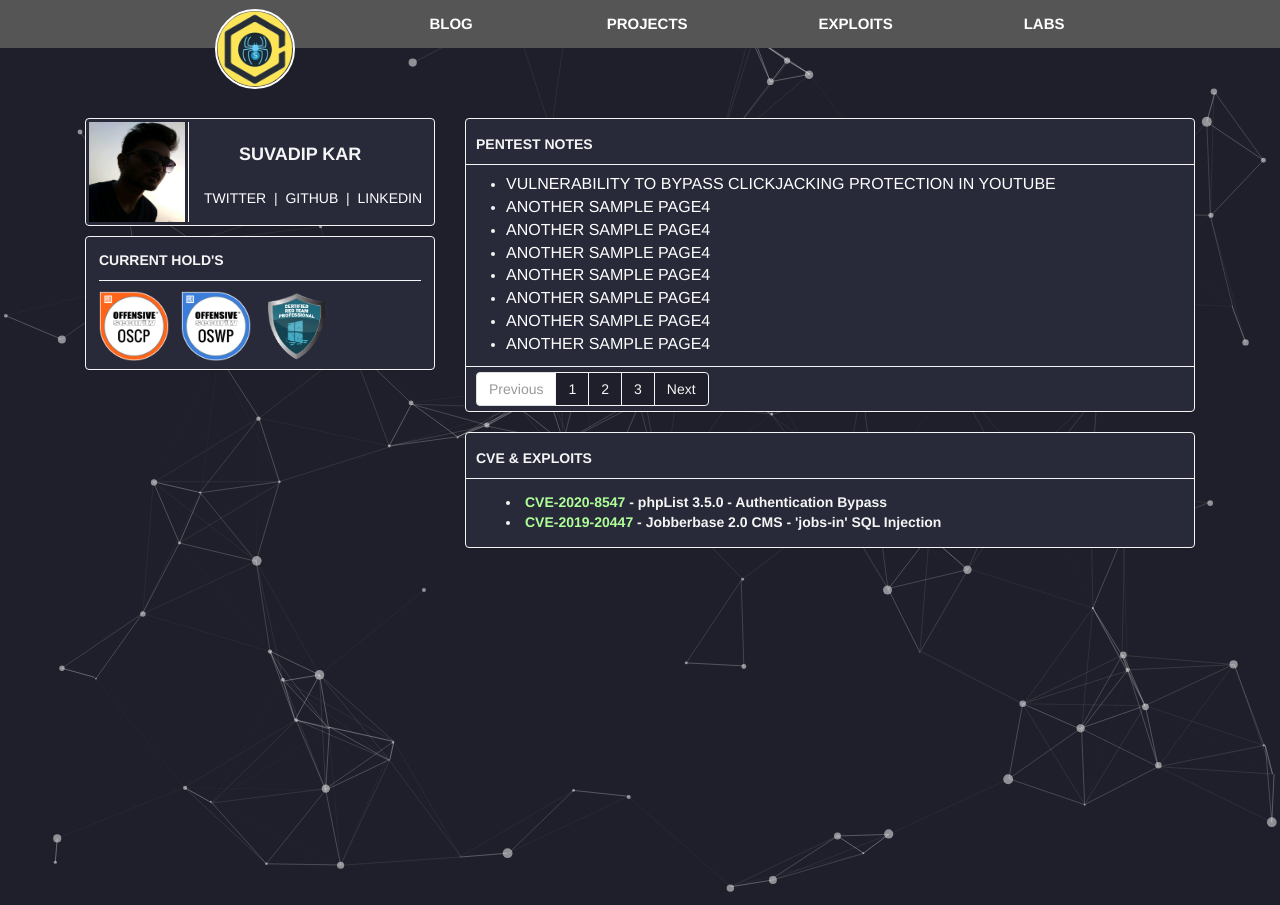
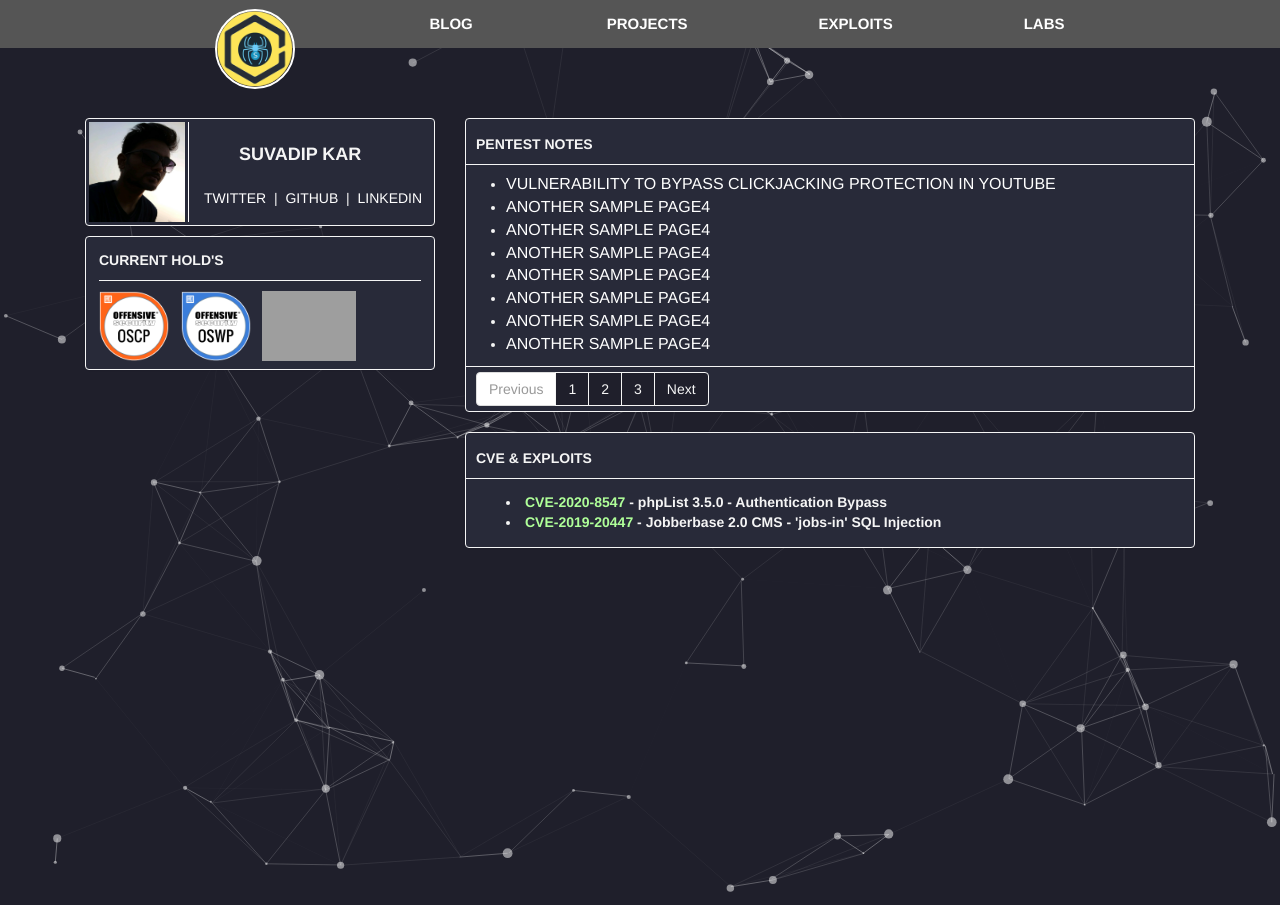
Before and after one commit to 0xspidersec/0xspidersec.github.io, a Jekyll site: the page built from index.html, in a window 1280 px wide. Built offline with Jekyll 4.4.1, drawn with Linux system fonts in a browser that asks for light colours; the list of posts is cut into pages by our own code.

Commit message:
Update _config.yml

```diff
--- a/_config.yml
+++ b/_config.yml
@@ -35,4 +35,4 @@ linkedin : "https://www.linkedin.com/in/spidersec"
 year : "2019"
 oscp : "https://spidersec.ninja/images/oscp-acclaim.png"
 oswp : "https://spidersec.ninja/images/oswp-acclaim.png"
-crtp : "https://spidersec.ninja/images/redteamprofessional.png"
+crtp : "https://spidersec.ninja/images/crtp.png"
```
